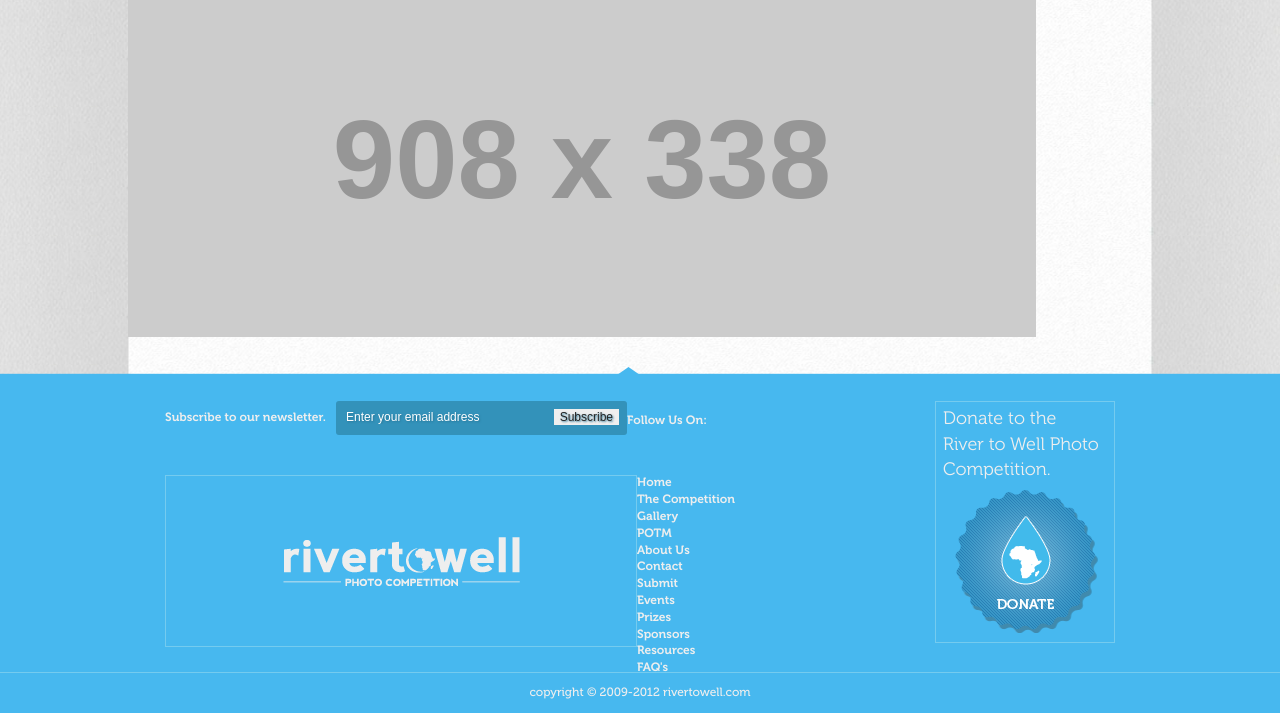
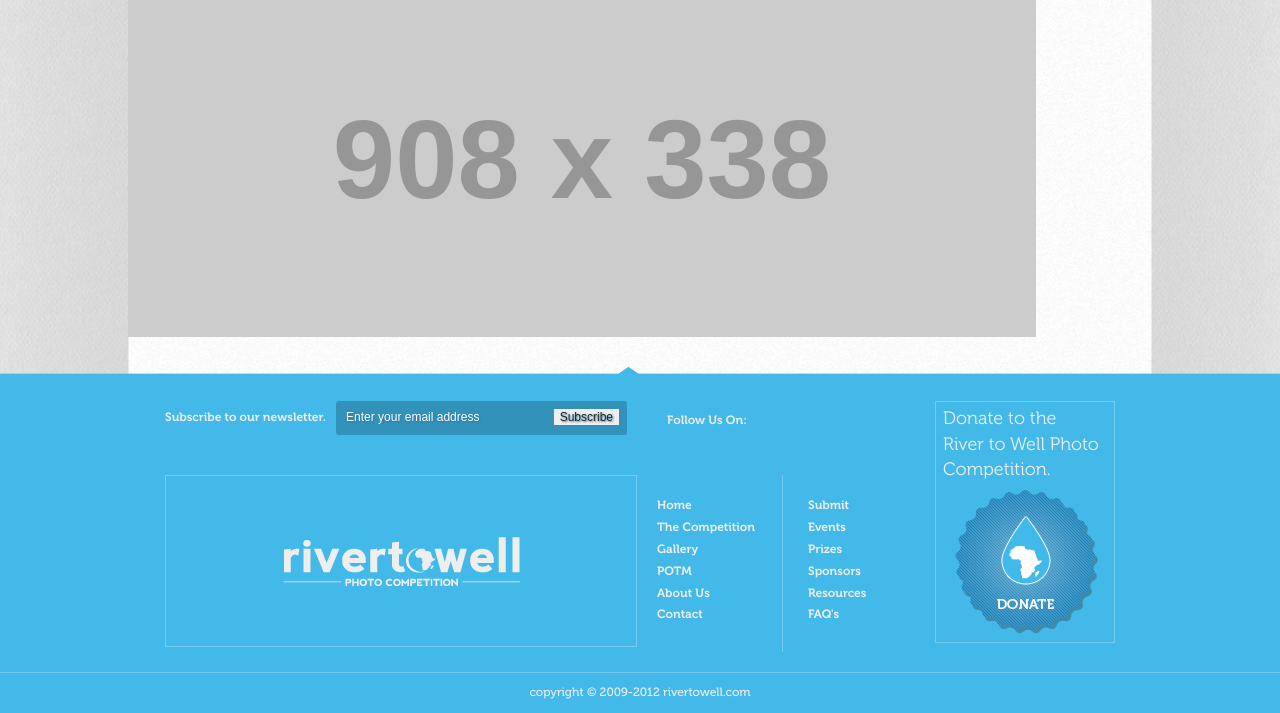
Before and after one commit to spfaffly/rtw-htmlbuild, a PHP site: a page that uses index.html in a window 1280 px wide. Shown: the part 2950-3663 px from the top of the page. Run offline with PHP 8.4, Linux system fonts and the light colour scheme; grey boxes labelled with a size stand in for pictures from a placeholder-image service; some libraries are stand-ins or nearby versions.

Commit message:
Footer 3/4 way done.

```diff
--- a/css/style.css
+++ b/css/style.css
@@ -132,7 +132,7 @@ td { vertical-align: top; }
   .footer .content { width:950px; padding-top:34px; }
   .footer a { color:#EEE; }
     /* Footer Subscribe */
-    .footer .subscribe { float: left; padding-bottom:40px; }
+    .footer .subscribe { float: left; padding-bottom:40px; margin-right:40px; }
     .footer .subscribe label { float: left; line-height:34px; margin-right:10px; }
     .footer .subscribe .control { width:275px; background:#3392ba; float: left; padding:8px; border-radius:3px; -moz-border-radius:5px; -webkit-border-radius: 3px; }
     .footer .subscribe .subscribeemail { border:none; background:none; color: #FFF; width:200px; }
@@ -142,10 +142,14 @@ td { vertical-align: top; }
     /* Footer Social */
     .footer .social { float: left; width:250px; height:34px; overflow: hidden; }
     /* Footer Brand */
-    .footer .brand { float:left; clear: left; }
+    .footer .brand { float:left; clear: left; margin-right:20px; }
     .footer .logo { float: left; background:url(../img/footer_logo.png) center center no-repeat; height:50px; width:240px; padding:60px 115px; border:1px solid #74cbef; }
     /* Footer Bottom Links */
     .footer .bottomlinks { float: left; width:250px; }
+    .footer .bottomlinks ul { float: left; width:125px; padding:23px 0; }
+    .footer .bottomlinks ul.first { border-right:1px solid #74cbef; }
+    .footer .bottomlinks ul.last { padding-left:25px; width:75px; }
+    .footer .bottomlinks li { float: left; width:125px; margin-bottom:5px; }
     /* Footer Donate */
     .footer .donate { float: right; width:178px; height:240px; border:1px solid #74cbef; }
     .footer .donate p { margin: 5px 0 5px 7px; font-family:'Museo-300'; font-size:18px; }
--- a/index.html
+++ b/index.html
@@ -134,7 +134,7 @@
         </ul>
       </section> <!-- END bottomlinks -->
       <section class="copyright">
-        <p>copyright &copy; 2009-2012 rivertowell.com</p>
+        <p>copyright &copy; 2009-2012 <a href="http://rivertowell.com">rivertowell.com</a></p>
       </section> <!-- END copyright -->
     </div> <!-- END content -->
   </footer> <!-- END footer -->
```
Also changed, not shown: img/footer_background.png.
